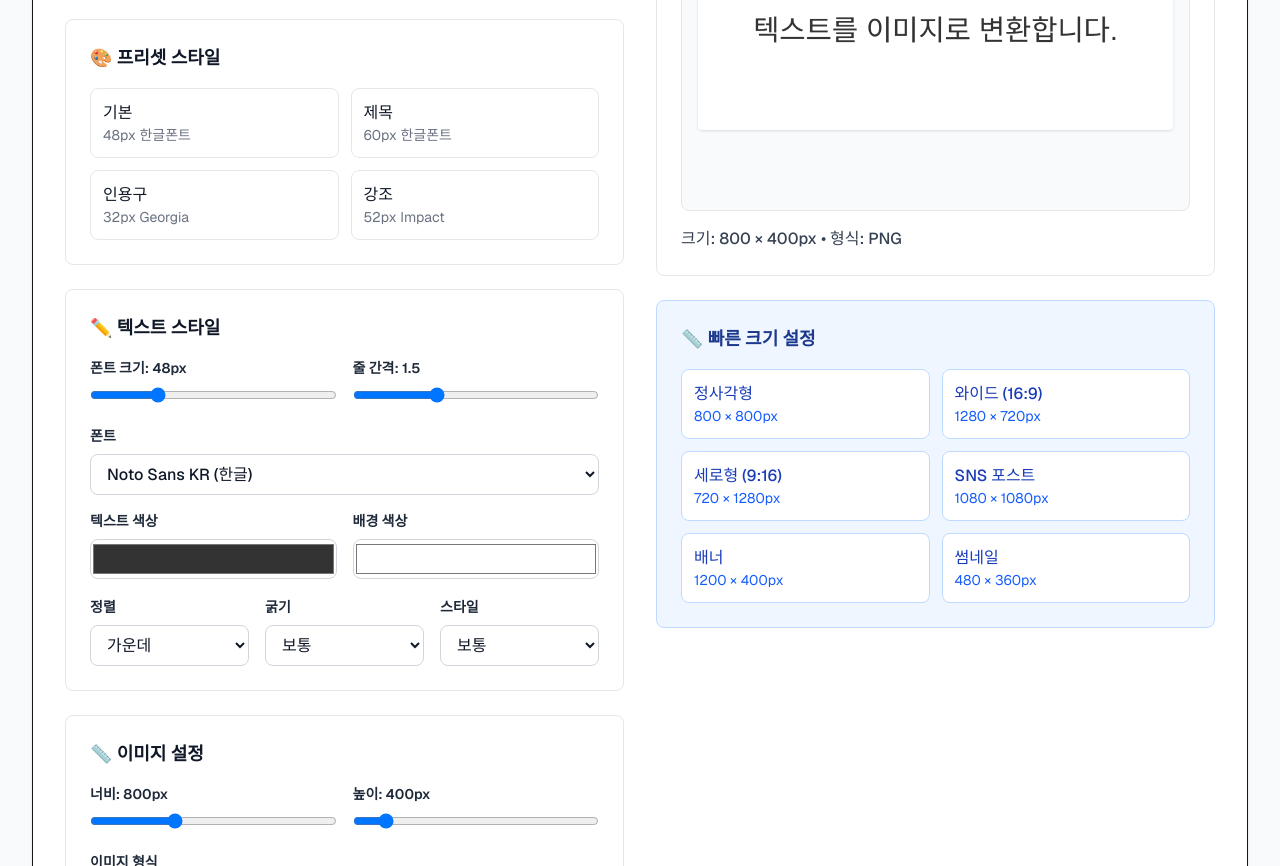
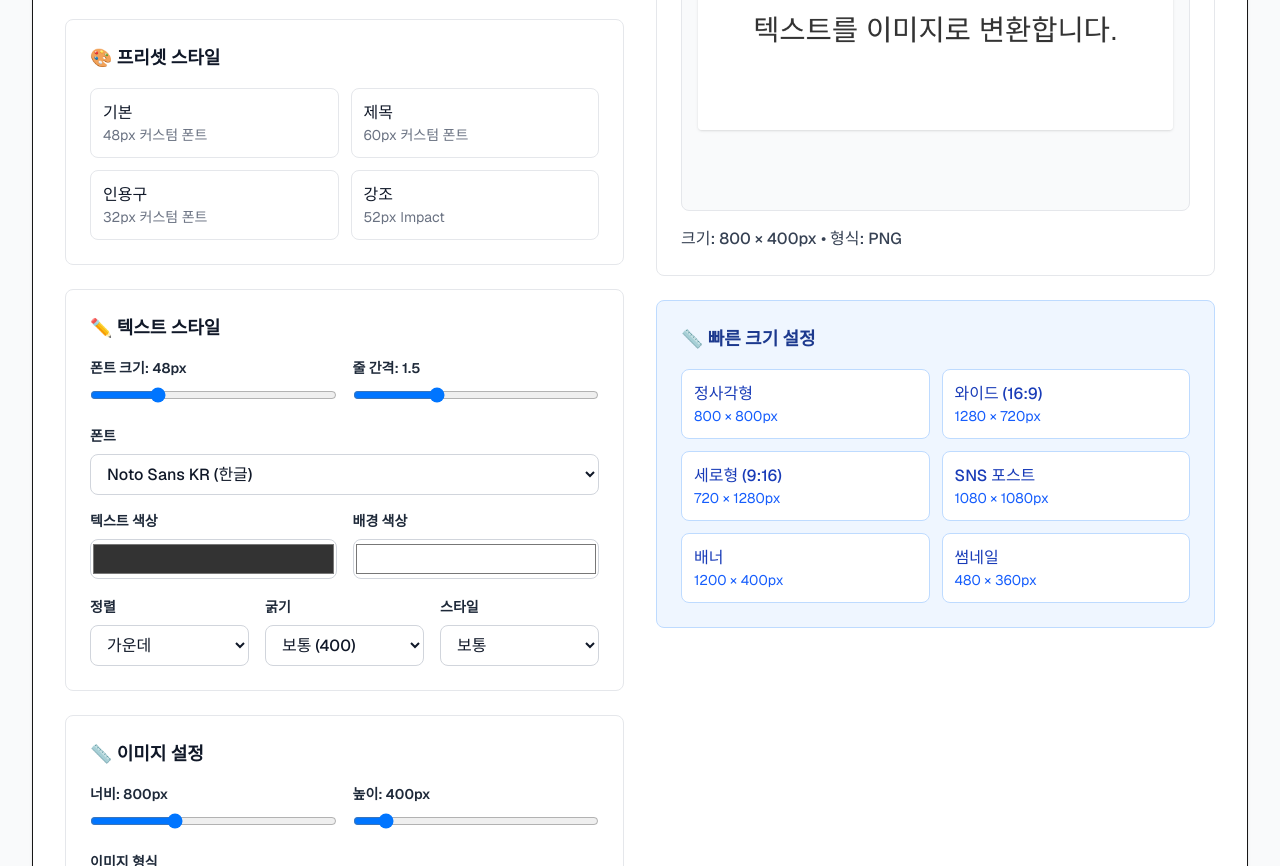
Before and after one commit to bluewind23/web-tools, a Next.js app: page /tools/text-to-image in a window 1280 px wide. Shown: the part 500-1366 px from the top of the page. Built offline with nearby package versions, Linux system fonts and the light colour scheme.

Commit message:
minor-issue-update

```diff
--- a/src/app/globals.css
+++ b/src/app/globals.css
@@ -1,8 +1,21 @@
+@import url('https://fonts.googleapis.com/css2?family=Do+Hyeon&family=Gothic+A1:wght@300;400;500;600;700;800;900&family=Lato:wght@300;400;700;900&family=Montserrat:wght@300;400;500;600;700;800;900&family=Noto+Sans+KR:wght@300;400;500;700;900&family=Open+Sans:wght@300;400;500;600;700;800&family=Roboto:wght@300;400;500;700;900&display=swap');
+
+
 @import "tailwindcss";
 
 :root {
   --background: #ffffff;
   --foreground: #171717;
+  --font-noto-sans-kr: "Noto Sans KR", sans-serif;
+  --font-nanum-gothic: "Nanum Gothic", sans-serif;
+  --font-montserrat: "Montserrat", sans-serif;
+  --font-lato: "Lato", sans-serif;
+
+  /* --- 새로 추가할 변수 --- */
+  --font-do-hyeon: "Do Hyeon", sans-serif;
+  --font-gothic-a1: "Gothic A1", sans-serif;
+  --font-roboto: "Roboto", sans-serif;
+  --font-open-sans: "Open Sans", sans-serif;
 }
 
 @media (prefers-color-scheme: dark) {
@@ -36,6 +49,7 @@ textarea::placeholder {
 
 /* Dark mode placeholder */
 @media (prefers-color-scheme: dark) {
+
   input::placeholder,
   textarea::placeholder {
     color: #9ca3af;
--- a/src/app/tools/text-to-image/page.tsx
+++ b/src/app/tools/text-to-image/page.tsx
@@ -10,7 +10,8 @@ interface TextStyle {
   color: string;
   backgroundColor: string;
   textAlign: 'left' | 'center' | 'right';
-  fontWeight: 'normal' | 'bold';
+  // [수정] 폰트 굵기를 숫자와 문자열 모두 받을 수 있도록 변경
+  fontWeight: 'normal' | 'bold' | number;
   fontStyle: 'normal' | 'italic';
   padding: number;
   lineHeight: number;
@@ -35,14 +36,30 @@ export default function TextToImagePage() {
   const [imageFormat, setImageFormat] = useState<'png' | 'jpeg'>('png');
   const canvasRef = useRef<HTMLCanvasElement>(null);
 
+  // [수정] 다양한 폰트 목록 추가
   const fontFamilies = [
     { name: 'Noto Sans KR (한글)', value: 'var(--font-noto-sans-kr)' },
     { name: '나눔고딕 (한글)', value: 'var(--font-nanum-gothic)' },
+    { name: '도현 (한글)', value: 'var(--font-do-hyeon)' },
+    { name: 'Gothic A1 (한글)', value: 'var(--font-gothic-a1)' },
+    { name: 'Roboto (영문)', value: 'var(--font-roboto)' },
     { name: 'Montserrat (영문)', value: 'var(--font-montserrat)' },
     { name: 'Lato (영문)', value: 'var(--font-lato)' },
+    { name: 'Open Sans (영문)', value: 'var(--font-open-sans)' },
     { name: 'Arial', value: 'Arial' },
     { name: 'Georgia', value: 'Georgia' },
     { name: 'Impact', value: 'Impact' },
+  ];
+
+  // [수정] 다양한 폰트 굵기 옵션 추가
+  const fontWeights = [
+    { name: 'Light (300)', value: 300 },
+    { name: '보통 (400)', value: 'normal' },
+    { name: 'Medium (500)', value: 500 },
+    { name: 'Semi-bold (600)', value: 600 },
+    { name: '굵게 (700)', value: 'bold' },
+    { name: 'Extra-bold (800)', value: 800 },
+    { name: 'Black (900)', value: 900 },
   ];
 
   const presetStyles = [
@@ -64,11 +81,11 @@ export default function TextToImagePage() {
       name: '제목',
       style: {
         fontSize: 60,
-        fontFamily: 'var(--font-nanum-gothic)',
+        fontFamily: 'var(--font-do-hyeon)',
         color: '#2c3e50',
         backgroundColor: '#ecf0f1',
         textAlign: 'center' as const,
-        fontWeight: 'bold' as const,
+        fontWeight: 'normal' as const,
         fontStyle: 'normal' as const,
         padding: 60,
         lineHeight: 1.2
@@ -78,11 +95,11 @@ export default function TextToImagePage() {
       name: '인용구',
       style: {
         fontSize: 32,
-        fontFamily: 'Georgia',
+        fontFamily: 'var(--font-gothic-a1)',
         color: '#34495e',
         backgroundColor: '#f8f9fa',
         textAlign: 'center' as const,
-        fontWeight: 'normal' as const,
+        fontWeight: 300,
         fontStyle: 'italic' as const,
         padding: 50,
         lineHeight: 1.6
@@ -96,7 +113,7 @@ export default function TextToImagePage() {
         color: '#ffffff',
         backgroundColor: '#e74c3c',
         textAlign: 'center' as const,
-        fontWeight: 'bold' as const,
+        fontWeight: 900,
         fontStyle: 'normal' as const,
         padding: 45,
         lineHeight: 1.3
@@ -104,8 +121,6 @@ export default function TextToImagePage() {
     }
   ];
 
-  // [수정된 코드 시작]
-  // 캔버스가 이해할 수 있도록 CSS 변수를 실제 폰트 이름으로 변환하는 함수
   const resolveFontFamily = (fontValue: string): string => {
     switch (fontValue) {
       case 'var(--font-noto-sans-kr)':
@@ -116,12 +131,19 @@ export default function TextToImagePage() {
         return 'Montserrat, sans-serif';
       case 'var(--font-lato)':
         return 'Lato, sans-serif';
+      // [수정] 새로 추가된 폰트 변환 로직
+      case 'var(--font-do-hyeon)':
+        return '"Do Hyeon", sans-serif';
+      case 'var(--font-gothic-a1)':
+        return '"Gothic A1", sans-serif';
+      case 'var(--font-roboto)':
+        return 'Roboto, sans-serif';
+      case 'var(--font-open-sans)':
+        return '"Open Sans", sans-serif';
       default:
-        // 'Arial', 'Georgia' 등 CSS 변수가 아닌 경우는 그대로 반환
         return fontValue;
     }
   };
-  // [수정된 코드 끝]
 
   const generateImage = useCallback(() => {
     const canvas = canvasRef.current;
@@ -140,11 +162,8 @@ export default function TextToImagePage() {
     ctx.fillStyle = style.backgroundColor;
     ctx.fillRect(0, 0, imageWidth, imageHeight);
 
-    // [수정된 코드 시작]
-    // 변환된 실제 폰트 이름을 사용하여 font 문자열을 생성합니다.
     const resolvedFontFamily = resolveFontFamily(style.fontFamily);
     const fontStyleStr = `${style.fontStyle} ${style.fontWeight} ${style.fontSize}px ${resolvedFontFamily}`;
-    // [수정된 코드 끝]
 
     ctx.font = fontStyleStr;
     ctx.fillStyle = style.color;
@@ -199,12 +218,11 @@ export default function TextToImagePage() {
     }
   };
 
-  const applyPreset = (presetStyle: TextStyle) => {
+  const applyPreset = (presetStyle: any) => {
     setStyle(presetStyle);
   };
 
   useEffect(() => {
-    // 폰트가 로드될 시간을 주기 위해 약간의 딜레이 후 이미지를 생성합니다.
     const timer = setTimeout(() => {
       generateImage();
     }, 300);
@@ -212,7 +230,9 @@ export default function TextToImagePage() {
   }, [generateImage]);
 
   const updateStyle = (key: keyof TextStyle, value: string | number) => {
-    setStyle(prev => ({ ...prev, [key]: value }));
+    // 폰트 굵기 값은 숫자일 수 있으므로 변환하지 않음
+    const processedValue = key === 'fontWeight' ? value : typeof value === 'string' && !isNaN(parseFloat(value)) ? parseFloat(value) : value;
+    setStyle(prev => ({ ...prev, [key]: processedValue }));
   };
 
   return (
@@ -266,7 +286,7 @@ export default function TextToImagePage() {
                   >
                     <div className="font-medium text-gray-900">{preset.name}</div>
                     <div className="text-sm text-gray-500">
-                      {preset.style.fontSize}px {preset.style.fontFamily.includes('var') ? '한글폰트' : preset.style.fontFamily}
+                      {preset.style.fontSize}px {preset.style.fontFamily.includes('var') ? '커스텀 폰트' : preset.style.fontFamily}
                     </div>
                   </button>
                 ))}
@@ -358,13 +378,17 @@ export default function TextToImagePage() {
                   </div>
                   <div>
                     <label className="block text-sm font-semibold text-gray-800 mb-2">굵기</label>
+                    {/* [수정] 폰트 굵기 선택 UI 변경 */}
                     <select
                       value={style.fontWeight}
-                      onChange={(e) => updateStyle('fontWeight', e.target.value as 'normal' | 'bold')}
+                      onChange={(e) => updateStyle('fontWeight', e.target.value)}
                       className="w-full px-3 py-2 border border-gray-300 rounded-lg focus:ring-2 focus:ring-blue-500 focus:border-blue-500 text-gray-900 font-medium"
                     >
-                      <option value="normal">보통</option>
-                      <option value="bold">굵게</option>
+                      {fontWeights.map((weight) => (
+                        <option key={weight.name} value={weight.value}>
+                          {weight.name}
+                        </option>
+                      ))}
                     </select>
                   </div>
                   <div>
```
